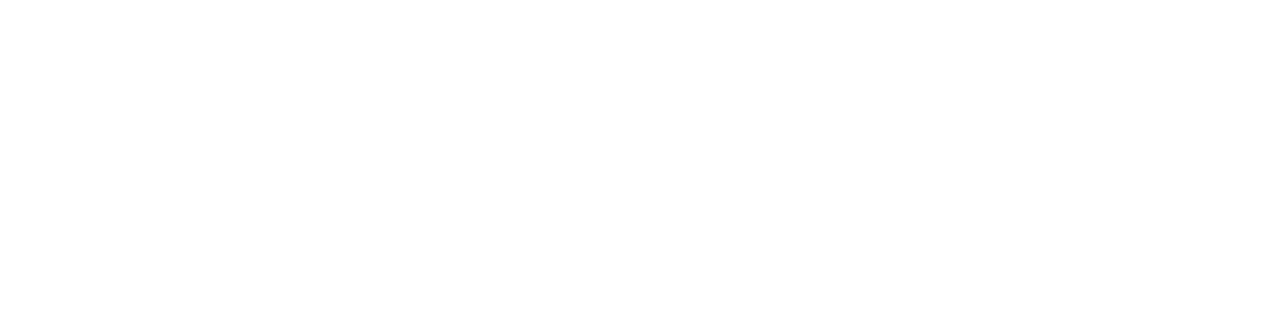
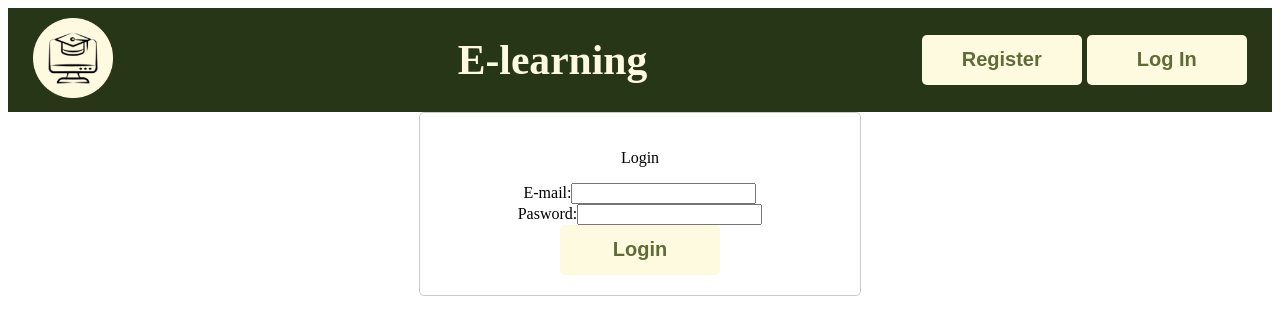
Before and after one commit to fady-dib/E-learning, a React (Create React App) app in the folder frontend/: page /login in a window 1280 px wide. Before the commit this address had no page. Shown: the top 334 px of the page. Built offline with nearby package versions, Linux system fonts and the light colour scheme.

Commit message:
Add Linking to login page

```diff
--- a/frontend/package.json
+++ b/frontend/package.json
@@ -10,6 +10,7 @@
     "@types/node": "^16.18.23",
     "@types/react": "^18.0.31",
     "@types/react-dom": "^18.0.11",
+    "axios": "^1.3.4",
     "react": "^18.2.0",
     "react-dom": "^18.2.0",
     "react-router-dom": "^6.10.0",
--- a/frontend/src/App.tsx
+++ b/frontend/src/App.tsx
@@ -1,12 +1,14 @@
 import { BrowserRouter as Router, Routes, Route } from "react-router-dom"
 import './App.css';
 import RegisterPage from './pages/RegisterPage';
+import LoginPage from "./pages/LoginPage";
 
 function App() {
   return (
     <Router>
       <Routes>
         <Route path="/" element={<RegisterPage />}></Route>
+        <Route path="/login" element={<LoginPage/>}></Route>
       </Routes>
     </Router>
   )
--- a/frontend/src/components/Button/Button.css
+++ b/frontend/src/components/Button/Button.css
@@ -6,10 +6,10 @@
     font-size: 20px;
     font-weight: bold;
     cursor: pointer;
-    background-color: var(--lightyellow);
-    color: var(--brown);
+    background-color: var(--light);
+    color: var(--midnight);
 }
 .btn:hover{
-    background-color: var(--brown);
-    color: var(--lightyellow);
+    background-color: var(--midnight);
+    color: var(--light);
 }
--- a/frontend/src/components/Input/Input.tsx
+++ b/frontend/src/components/Input/Input.tsx
@@ -4,14 +4,17 @@ interface inputProps {
     required?: boolean,
     label: string,
     className?:string,
-    htmlfor:string
+    htmlfor:string,
+    error? : string
+
 }
 
-const Input = ({type, onChange, required, label, className, htmlfor }:inputProps) => {
+const Input = ({type, onChange, required, label, className, htmlfor, error }:inputProps) => {
 return(
-    <div className={className}>
+    <div className={`input ${className}`}>
         <label htmlFor={htmlfor}>{label}</label>
         <input type={type} onChange={onChange} required={required}></input>
+        {error && <div className="error">{error}</div>}
     </div>
 )
 }
--- /dev/null
+++ b/frontend/src/components/Input/input.css
@@ -0,0 +1,26 @@
+.input{
+    display: flex;
+    flex-direction: column;
+    justify-content: center;
+    justify-items: center;
+    width: 100%;
+}
+
+label{
+    margin-top: 2%;
+    color: var(--white);
+}
+.input input{
+    margin-top: 2%;
+    padding: 10px;
+    border: 1px solid  var(--light);
+    border-radius: 10px;
+    background-color: var(--dark);
+    color: var(--light);
+    width: 100%;
+
+}
+input[type='password'] {
+    font-family: Verdana;
+    letter-spacing: 0.125em;
+}
--- a/frontend/src/components/Navbar/Navbar.css
+++ b/frontend/src/components/Navbar/Navbar.css
@@ -1,5 +1,5 @@
 .nav-container{
-    background-color: var(--green);
+    background-color: var(--dark);
     width: 100%;
     min-height: 90px;
     display: flex;
@@ -29,7 +29,7 @@
 
 .title{
     align-self: center;
-    color: var(--lightyellow);
+    color: var(--light);
     position: relative;
     left: 50px;
     font-size: 1.3rem
--- a/frontend/src/index.css
+++ b/frontend/src/index.css
@@ -1,9 +1,15 @@
 :root {
-  --lightyellow: #FEFAE0;
+  --light: #FEFAE0;
   --white: #ffffff;
-  --green: #283618;
+  --dark: #283618;
   --black: #000000;
-  --brown: #A66326;
+  --midnight: #606C38
+
+
+
+
+
+  ;
 }
 
 .body{
--- /dev/null
+++ b/frontend/src/pages/LoginPage/index.css
@@ -0,0 +1,53 @@
+.login-container {
+    width: 100%;
+    max-width: 400px;
+    margin: auto;
+    display: flex;
+    flex-direction: column;
+    justify-content: center;
+    align-items: center;
+    padding: 20px;
+    border: 1px solid #ccc;
+    border-radius: 5px;
+    background-color: #fff;
+  }
+
+  /* Login form */
+  .login-form {
+    width: 100%;
+    display: flex;
+    flex-direction: column;
+    justify-content: center;
+    align-items: center;
+  }
+
+  .login-form input {
+    width: 100%;
+    padding: 10px;
+    margin-bottom: 10px;
+    border: 1px solid #ccc;
+    border-radius: 5px;
+  }
+
+  .login-form button {
+    width: 100%;
+    padding: 10px;
+    margin-top: 10px;
+    border: none;
+    border-radius: 5px;
+    background-color: #007bff;
+    color: #fff;
+    font-size: 16px;
+    cursor: pointer;
+  }
+
+  .login-form button:hover {
+    background-color: #0062cc;
+  }
+
+  .login-form .error {
+    color: #dc3545;
+    margin-bottom: 10px;
+    font-size: 14px;
+    text-align: center;
+  }
--- a/frontend/src/pages/LoginPage/index.ts
+++ /dev/null
@@ -1,5 +0,0 @@
-const LoginPage = () => {
-
-}
-
-export default LoginPage
--- /dev/null
+++ b/frontend/src/pages/LoginPage/index.tsx
@@ -0,0 +1,72 @@
+import axios from "axios";
+import { useEffect, useState } from "react";
+import NavBar from "../../components/Navbar";
+import Input from "../../components/Input/Input";
+import Button from "../../components/Button";
+import "../LoginPage/index.css"
+
+
+const LoginPage = () => {
+    const [email, setEmail] = useState("");
+    const [password, setPassword] = useState("");
+    const [error, setError] = useState("");
+
+
+    const handleEmail = (e: React.FormEvent<HTMLInputElement>) => {
+        setEmail(e.currentTarget.value)
+    }
+    const handlePassword = (e: React.FormEvent<HTMLInputElement>) => {
+        setPassword(e.currentTarget.value)
+    }
+    const validateEmail = (email: string) => {
+        const emailRegex = /^[^\s@]+@[^\s@]+\.[^\s@]+$/;
+        return emailRegex.test(email);
+    }
+    const validatePassword = (password: string) => {
+        const passwordRegex = /^(?=.*\d)(?=.*[a-z])(?=.*[A-Z]).{8,}$/;
+        return passwordRegex.test(password);
+    }
+
+    const handleClick = () => {
+        if (validateEmail(email)) {
+            if (validatePassword(password)) {
+                let data = {
+                    "email": email,
+                    "password": password
+                }
+
+                console.log(data)
+
+                axios.post("http://localhost:3002/auth/login", data, {
+                    headers: {
+                        "Content-Type": "application/json"
+                    }
+                })
+                    .then((res) => {
+                        console.log(res.data)
+                        // localStorage.setItem('token',res.data.authorisation.token);
+                    }).catch((err) => {
+                        console.log(err);
+                    })
+            } else (setError("Invalid credentials"))
+        } else (setError("Invalid credentials"))
+    }
+
+    return (
+        <div>
+            <NavBar></NavBar>
+            <div className="login-container">
+                <div className="Login">
+                    <p>Login</p>
+                </div>
+                <Input type="text" label="E-mail:" htmlfor="E-mail" onChange={handleEmail} ></Input>
+                <Input type="password" label="Pasword:" htmlfor="password" onChange={handlePassword}  ></Input>
+                <Button name="Login" handleClick={handleClick}></Button>
+                <div>{error}</div>
+            </div>
+        </div>
+    )
+
+}
+
+export default LoginPage
--- a/frontend/src/pages/RegisterPage/index.tsx
+++ b/frontend/src/pages/RegisterPage/index.tsx
@@ -1,13 +1,32 @@
-import { useState } from "react"
+import { useEffect, useState } from "react"
 import Input from "../../components/Input/Input"
 import NavBar from "../../components/Navbar"
+import Button from "../../components/Button"
+import axios from "axios";
 
+interface Data {
+    first_name: string;
+    last_name: string;
+    email: string;
+    password: string;
+  }
 
 const RegisterPage = () =>{
     const [first_name,setFirst]=useState("")
     const [last_name,setLast]=useState("")
     const [email,setEmail]=useState("")
     const [password,setPassword]=useState("")
+    const [error, setError] = useState("");
+
+    const validateEmail=(email:string) =>{
+        const emailRegex = /^[^\s@]+@[^\s@]+\.[^\s@]+$/;
+        return emailRegex.test(email);
+       }
+
+       const validatePassword=(password:string)=> {
+        const passwordRegex = /^(?=.*\d)(?=.*[a-z])(?=.*[A-Z]).{8,}$/;
+        return passwordRegex.test(password);
+       }
 
     const handleChangeFirst=(e: React.FormEvent<HTMLInputElement>)=>{
         setFirst(e.currentTarget.value)
@@ -23,6 +42,38 @@ const RegisterPage = () =>{
         setPassword(e.currentTarget.value)
        }
 
+       useEffect(( )=> {
+        console.log(first_name)
+       },[first_name])
+
+
+
+
+        const handleClick = () => {
+            if (first_name==="" || last_name==="" || email==="" || password===""){
+                setError("All input are required")
+            }else{
+                if (validateEmail(email)){
+                    if(validatePassword(password)){
+                      let  data ={
+                        "first_name" : first_name,
+                        "last_name" : last_name,
+                        "email" : email,
+                        "password" : password
+                      }
+                      axios.post("http://localhost:3002/auth/register",data,{
+                      headers: {
+                        "Content-Type": "application/json"}})
+                      .then((res) => {
+                         console.log(res)
+                        //  localStorage.setItem('token',res.data.authorisation.token);
+                         }).catch((err) => {
+                            console.log(err);
+                         })
+                     }else(setError("Invalid credentials"))
+                }else(setError("Invalid credentials"))
+                     }
+             }
 
 
 return(
@@ -33,9 +84,11 @@ return(
                 <p>REGISTER</p>
             </div>
             <Input type="text" label="First Name:" htmlfor="First name" onChange={handleChangeFirst} ></Input>
-            <Input type="text" label="Last Name:" htmlfor="Last name" onChange={handleChangeLast} ></Input>
+            <Input type="text" label="Last Name:" htmlfor="Last name" onChange={handleChangeLast}  ></Input>
             <Input type="text" label="E-mail:" htmlfor="E-mail" onChange={handleChangeEmail} ></Input>
-            <Input type="password" label="Pasword:" htmlfor="password" onChange={handleChangePassword} ></Input>
+            <Input type="password" label="Pasword:" htmlfor="password" onChange={handleChangePassword}  ></Input>
+            <Button name="Register" handleClick={handleClick}></Button>
+            <div>{error}</div>
         </div>
     </div>
 )
```
Also changed, not shown: 1 other file (tests, documents, lock files or other folders).
